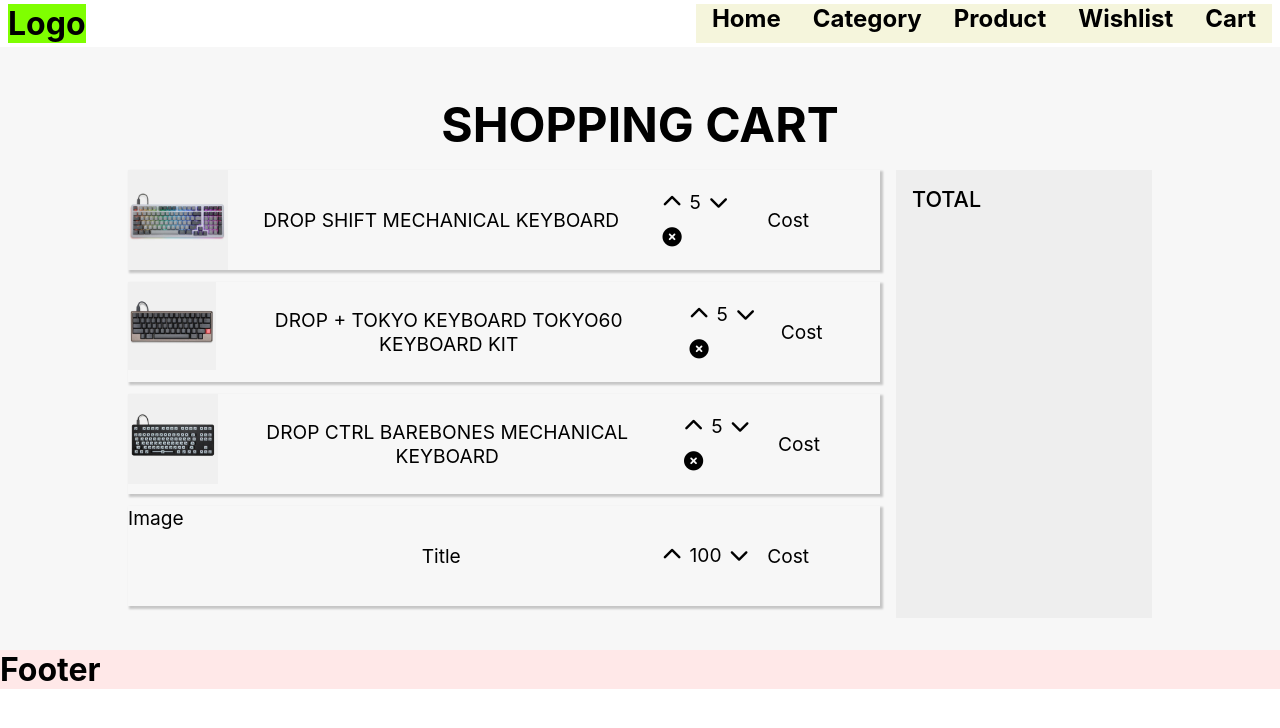
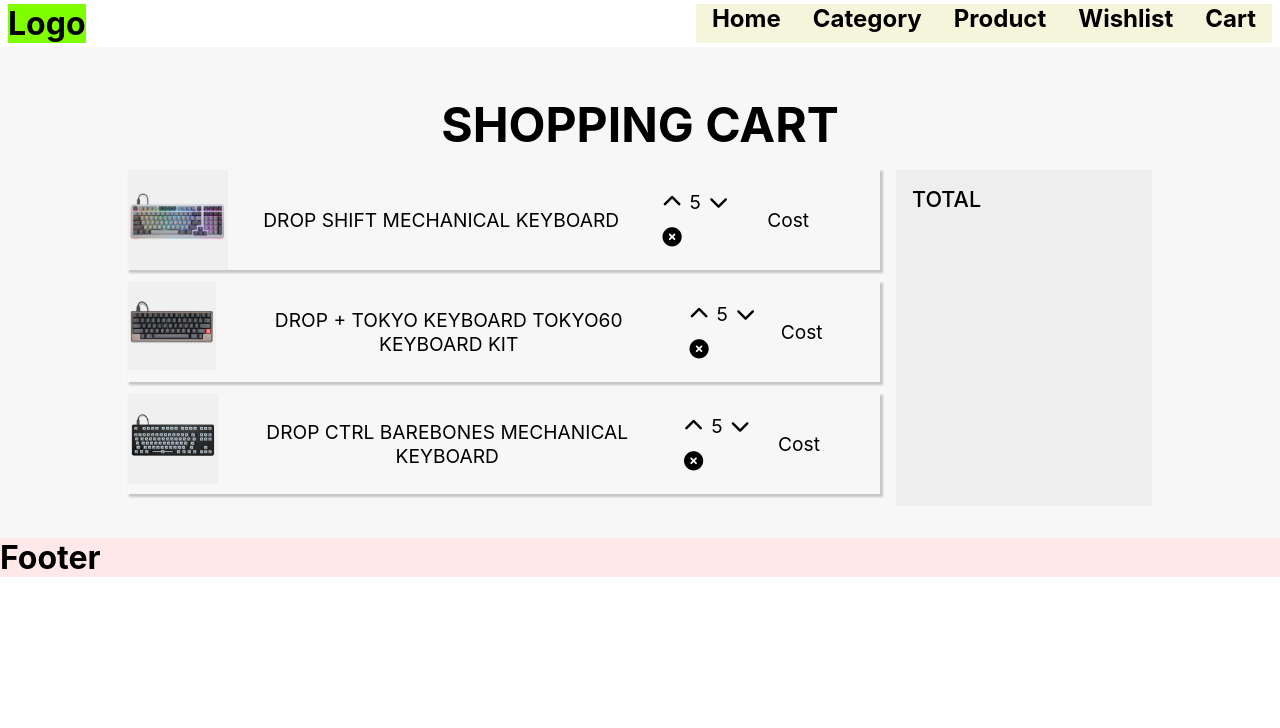
Before and after one commit to aamirmabs/ecommerce-sandbox, a React (Create React App) app: page / in a window 1280 px wide. Shown: the top 728 px of the page. Built offline with nearby package versions, Linux system fonts and the light colour scheme.

Commit message:
cart remove item from list if units in cart are 0

```diff
--- a/src/components/CartPage/CartPage.js
+++ b/src/components/CartPage/CartPage.js
@@ -22,6 +22,8 @@
           const { units } = cartState[key];
           const { title } = productData[key];
           const { base, card } = productData[key].images;
+
+          if (units > 0) {
             return (
               <div key={Math.random().toFixed(5) * 100000} className="item">
                 <div className="image">
@@ -31,14 +33,20 @@
                 <div className="count">
                   <i
                     onClick={() =>
-                    cartDispatch({ type: "increaseCountInCart", payload: key })
+                      cartDispatch({
+                        type: "increaseCountInCart",
+                        payload: key,
+                      })
                     }
                     className="fas fa-chevron-up"
                   ></i>
                   {units}
                   <i
                     onClick={() =>
-                    cartDispatch({ type: "decreaseCountInCart", payload: key })
+                      cartDispatch({
+                        type: "decreaseCountInCart",
+                        payload: key,
+                      })
                     }
                     className="fas fa-chevron-down"
                   ></i>
@@ -52,24 +60,8 @@
                 <div className="cost">Cost</div>
               </div>
             );
+          }
         })}
-
-        <div className="item">
-          <div className="image">Image</div>
-          <div className="title">Title</div>
-          <div className="count">
-            <i
-              onClick={() => cartDispatch({ type: "increaseCountInCart" })}
-              className="fas fa-chevron-up"
-            ></i>
-            100
-            <i
-              onClick={() => cartDispatch({ type: "decreaseCountInCart" })}
-              className="fas fa-chevron-down"
-            ></i>
-          </div>
-          <div className="cost">Cost</div>
-        </div>
       </div>
       <div className="total">TOTAL </div>
     </div>
```
Lines whose indentation alone changed are shown as unchanged.
